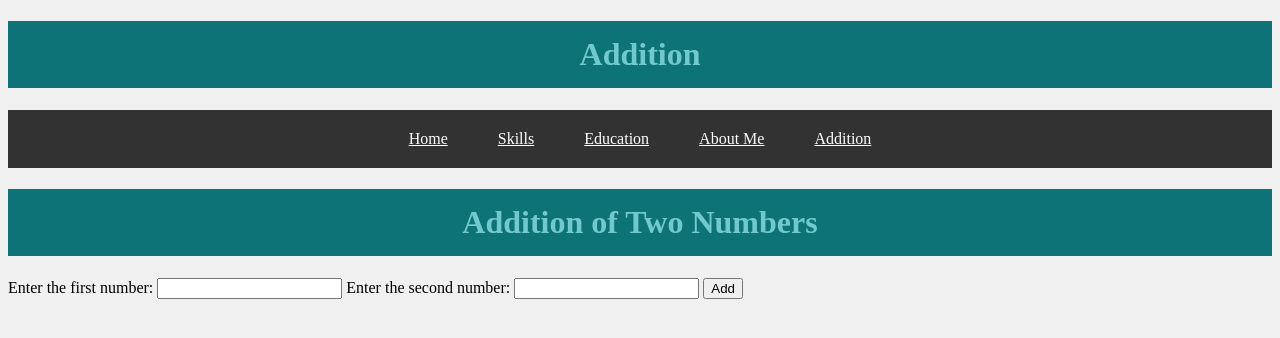
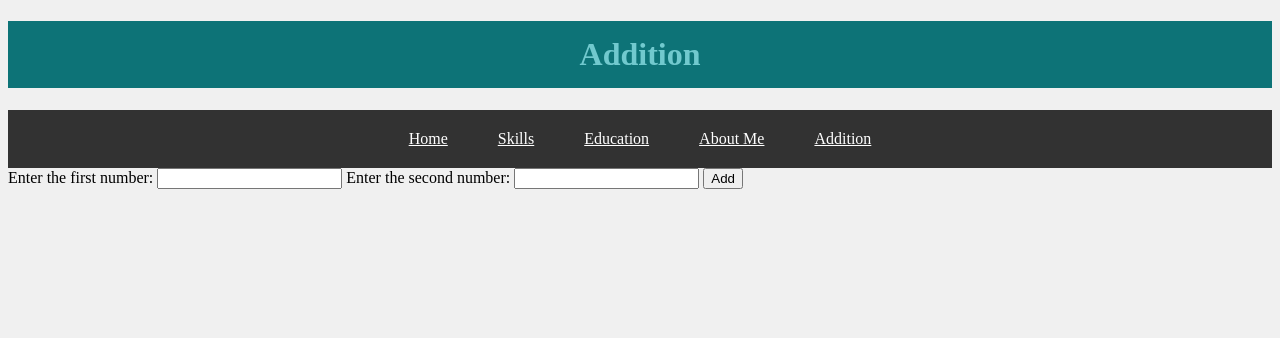
Before and after one commit to akhileshlal28/personal-website, a plain HTML site: page add.html in a window 1280 px wide. Drawn offline with Linux system fonts and the light colour scheme.

Commit message:
add.html

```diff
--- a/add.html
+++ b/add.html
@@ -20,9 +20,6 @@
 
     </div>
     <!DOCTYPE html>
-
-    <h1>Addition of Two Numbers</h1>
-
     <label for="num1">Enter the first number:</label>
     <input type="number" id="num1">
 
```
